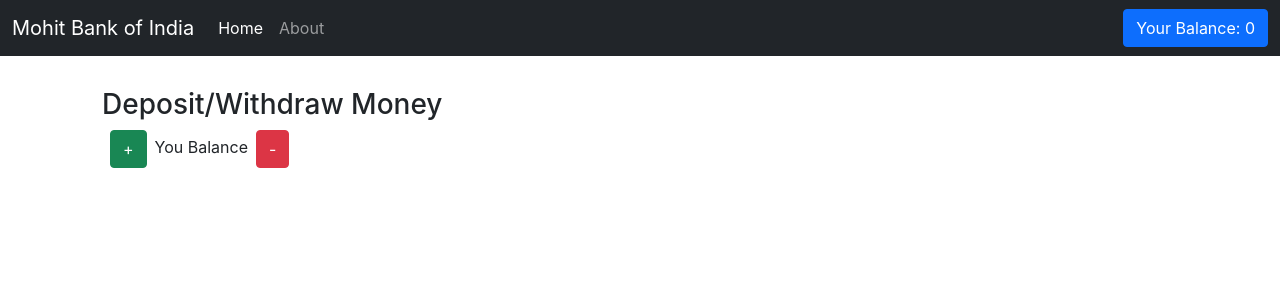
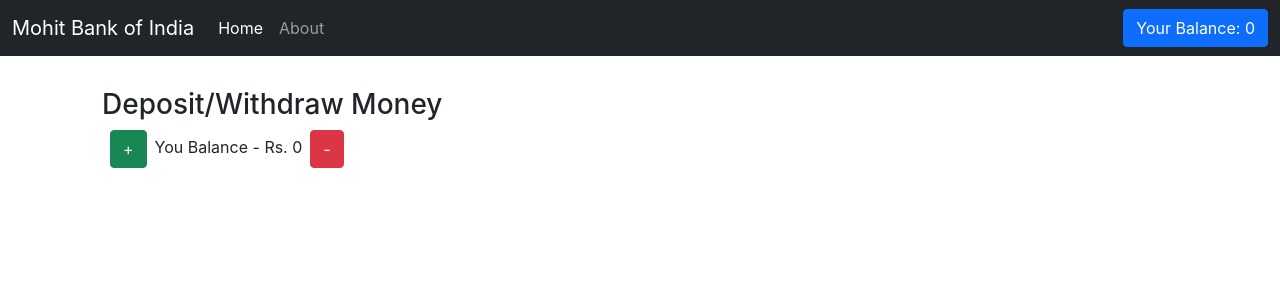
Before and after one commit to mohitm15/redux-boilerplate, a React (Create React App) app in the folder redux-boilerplate/: page / in a window 1280 px wide. Shown: the top 300 px of the page. Built offline with nearby package versions, Linux system fonts and the light colour scheme.

Commit message:
Accessing the state in the components

```diff
--- a/redux-boilerplate/src/components/Navbar.js
+++ b/redux-boilerplate/src/components/Navbar.js
@@ -1,31 +1,51 @@
-import React from 'react'
+import React from "react";
+import { useSelector } from "react-redux";
 
 const Navbar = () => {
+
+  //useSeletor is used to access the state variable
+  const amount = useSelector((state) => state.amount);
+  //amountReducer will change its value
+
   return (
     <div>
       <nav className="navbar navbar-expand-lg navbar-dark bg-dark">
         <div className="container-fluid">
-    <a className="navbar-brand" href="/">Mohit Bank of India</a>
-    <button className="navbar-toggler" type="button" data-bs-toggle="collapse" data-bs-target="#navbarSupportedContent" aria-controls="navbarSupportedContent" aria-expanded="false" aria-label="Toggle navigation">
+          <a className="navbar-brand" href="/">
+            Mohit Bank of India
+          </a>
+          <button
+            className="navbar-toggler"
+            type="button"
+            data-bs-toggle="collapse"
+            data-bs-target="#navbarSupportedContent"
+            aria-controls="navbarSupportedContent"
+            aria-expanded="false"
+            aria-label="Toggle navigation"
+          >
             <span className="navbar-toggler-icon"></span>
           </button>
           <div className="collapse navbar-collapse" id="navbarSupportedContent">
             <ul className="navbar-nav me-auto mb-2 mb-lg-0">
               <li className="nav-item">
-          <a className="nav-link active" aria-current="page" href="/">Home</a>
+                <a className="nav-link active" aria-current="page" href="/">
+                  Home
+                </a>
               </li>
               <li className="nav-item">
-          <a className="nav-link" href="/about">About</a>
+                <a className="nav-link" href="/about">
+                  About
+                </a>
               </li>
             </ul>
           </div>
           <div>
-        <button className="btn btn-primary">Your Balance: 0</button>
+            <button className="btn btn-primary">Your Balance: {amount}</button>
           </div>
         </div>
       </nav>
     </div>
-    )
-}
+  );
+};
 
-export default Navbar
+export default Navbar;
--- a/redux-boilerplate/src/components/Shop.js
+++ b/redux-boilerplate/src/components/Shop.js
@@ -1,12 +1,21 @@
-import React from 'react'
+import React from 'react';
+import { useDispatch, useSelector } from 'react-redux';
+import { bindActionCreators } from 'redux';
+import { actionCreators } from '../state/index';
 
 const Shop = () => {
+    const dispatch = useDispatch(); //to dispacth the action creator functions
+    const balance = useSelector(state => state.amount) // to access the state variables in UI
+    const {depositMoney, withdrawMoney} = bindActionCreators(actionCreators,dispatch);
     return (
         <div className="container p-3">
             <h3>Deposit/Withdraw Money</h3>
-            <button className="btn btn-success mx-2">+</button>
+            {/* <button className="btn btn-success mx-2" onClick={()=>dispatch(actionCreators.depositMoney(100))}>+</button>
             You Balance
-            <button className="btn btn-danger mx-2">-</button>
+            <button className="btn btn-danger mx-2" onClick={()=>dispatch(actionCreators.withdrawMoney(100))}>-</button> */}
+            <button className="btn btn-success mx-2" onClick={()=>(depositMoney(100))}>+</button>
+            You Balance - Rs. {balance}
+            <button className="btn btn-danger mx-2" onClick={()=>(withdrawMoney(100))}>-</button>
         </div>
     )
 }
--- a/redux-boilerplate/src/state/index.js
+++ b/redux-boilerplate/src/state/index.js
@@ -1,2 +1,2 @@
 export * as actionCreators from './action-creators/index';
-//exporting all the states
+//exporting all the functions/actions taken from action-creater/index to components(like shop component)
```
Lines whose indentation alone changed are shown as unchanged.
